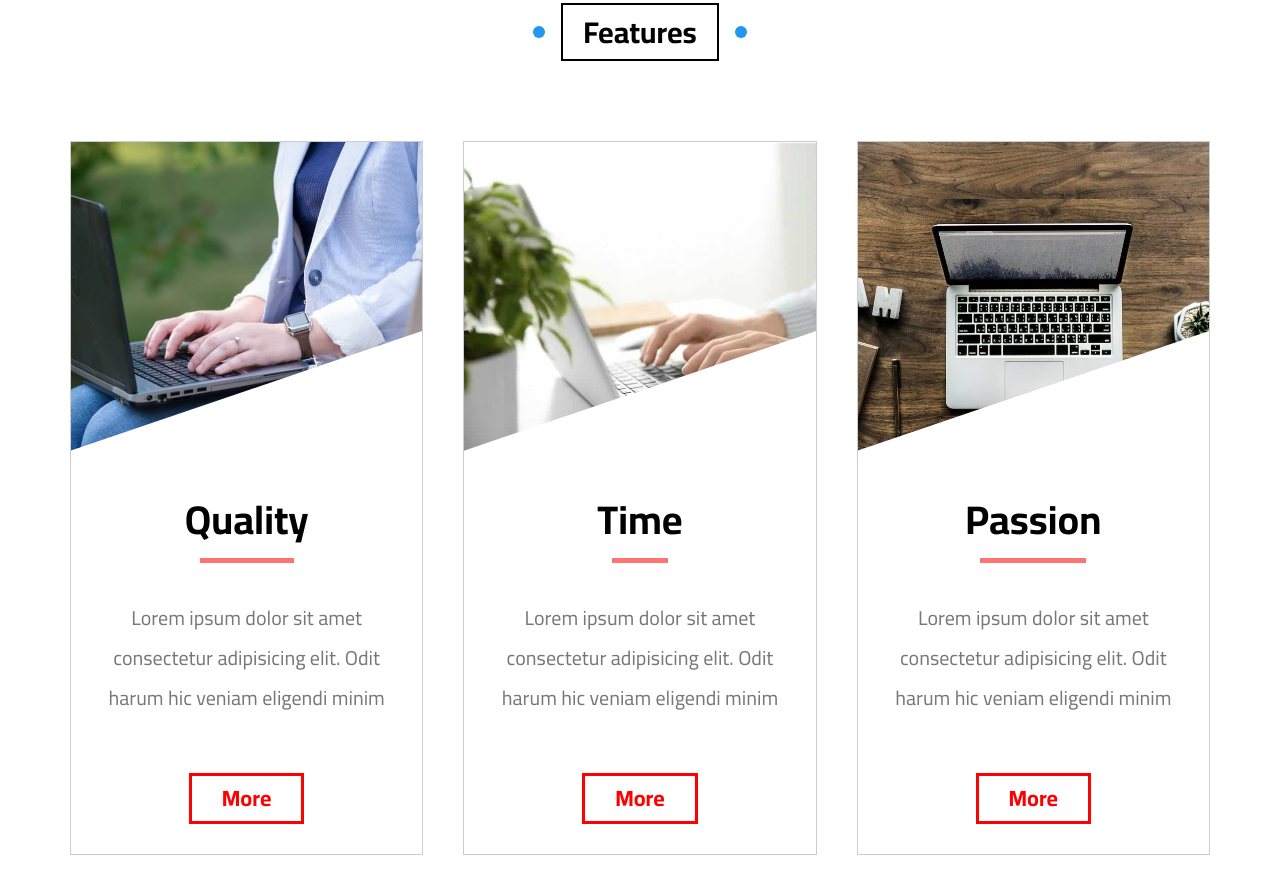
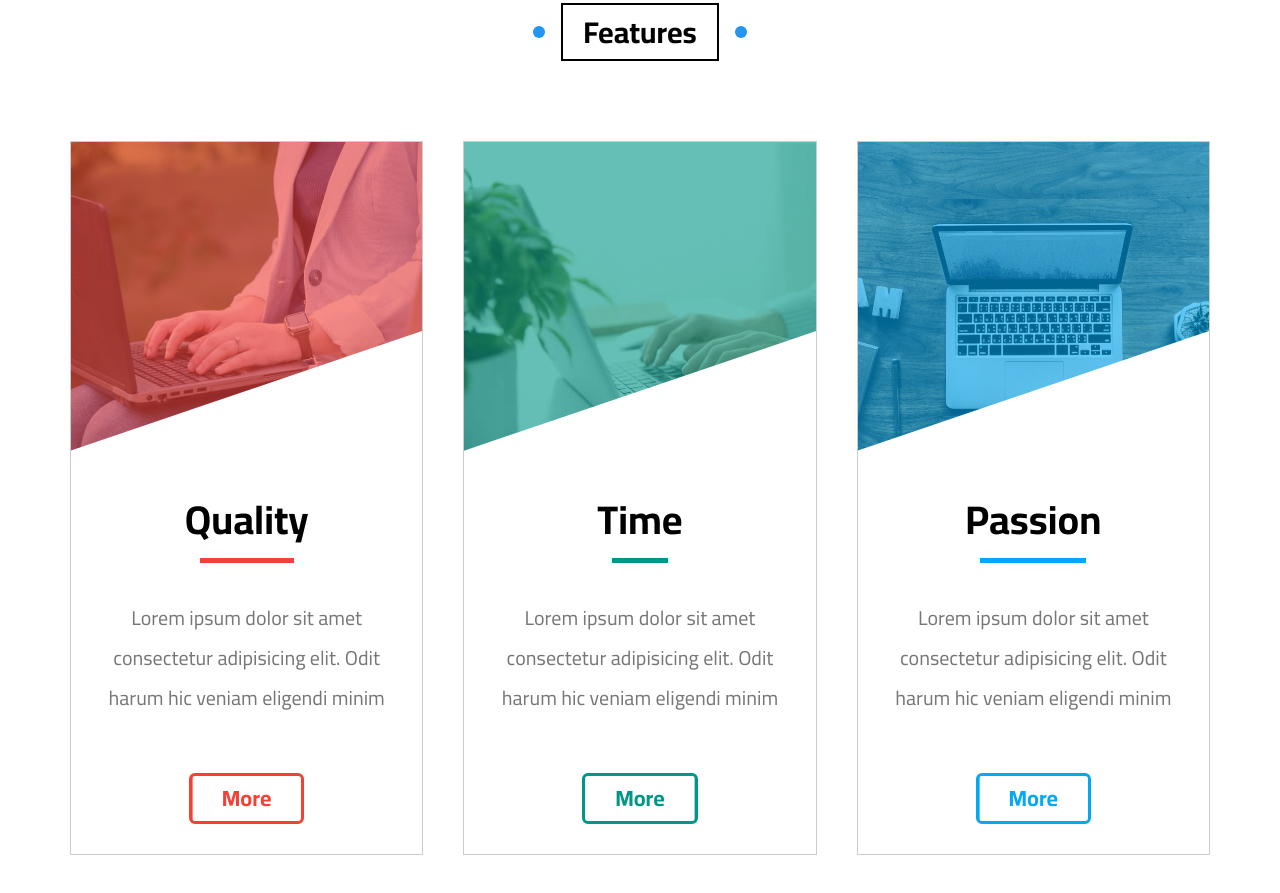
Before and after one commit to aGiBam/ElZero, a plain HTML site: page index.html in a window 1280 px wide. Shown: the part 3107-4000 px from the top of the page. Drawn offline with Linux system fonts and the light colour scheme.

Commit message:
#15 - Features Section Part 3

```diff
--- a/CSS/elzero.css
+++ b/CSS/elzero.css
@@ -503,26 +503,78 @@ a {
   left: 15px;
   height: 5px;
   width: calc(100% - 30px);
-  background-color: #ff00008c ;
 }
 .features .box p {
   line-height: 2;
   font-size: 20px;
   margin: 30px 0;
   padding: 25px;
-  color: #777
+  color: #777;
 }
 .features .box a {
   display: block;
-  border: 3px solid red;
+  border: 3px solid transparent;
   width: fit-content;
   margin: 0 auto 30px;
   font-weight: bold;
   font-size: 22px;
   padding: 10px 30px;
-  color: red;
+  transition: var(--main-transition-duration);
 }
-
+.features .quality .img-holder::before {
+  background-color: rgb(244 64 54 / 60%);
+}
+.features .quality h2::after {
+  background-color: #f44036;
+}
+.features .quality a {
+  color: #f44036;
+  border-color: #f44036;
+  border-radius: 6px;
+  background: linear-gradient(to right, #f44036 50%, white 50%) ;
+  background-size: 200% 100%;
+  background-position: right bottom;
+}
+.features .box:hover a {
+  background-position: left bottom;
+  color: white;
+}
+.features .time .img-holder::before {
+  background-color: rgb(0 150 136 / 60%);
+}
+.features .time h2::after {
+  background-color: #009688;
+}
+.features .time a {
+  color: #009688;
+  border-color: #009688;
+  border-radius: 6px;
+  background: linear-gradient(to right, #009688 50%, white 50%) ;
+  background-size: 200% 100%;
+  background-position: right bottom;
+}
+.features .box:hover a {
+  background-position: left bottom;
+  color: white;
+}
+.features .passion .img-holder::before {
+  background-color: rgb(3 169 244 / 60%);
+}
+.features .passion h2::after {
+  background-color: #03a9f4;
+}
+.features .passion a {
+  color: #03a9f4;
+  border-color: #03a9f4;
+  border-radius: 6px;
+  background: linear-gradient(to right, #03a9f4 50%, white 50%) ;
+  background-size: 200% 100%;
+  background-position: right bottom;
+}
+.features .box:hover a {
+  background-position: left bottom;
+  color: white;
+}
 /* End Features */
 /* Start Animation */
 @keyframes up-and-down {
```
